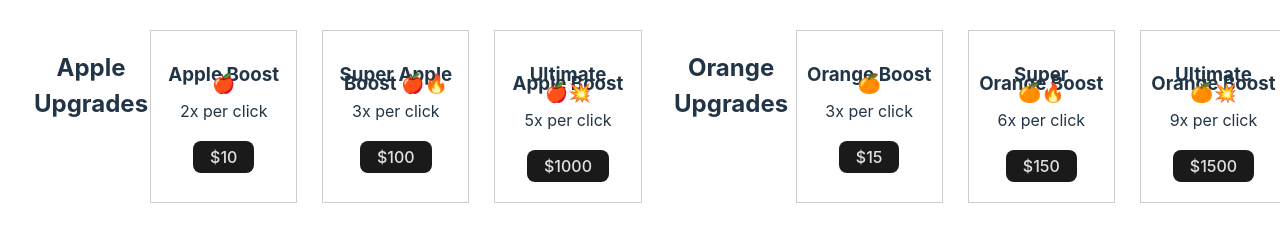
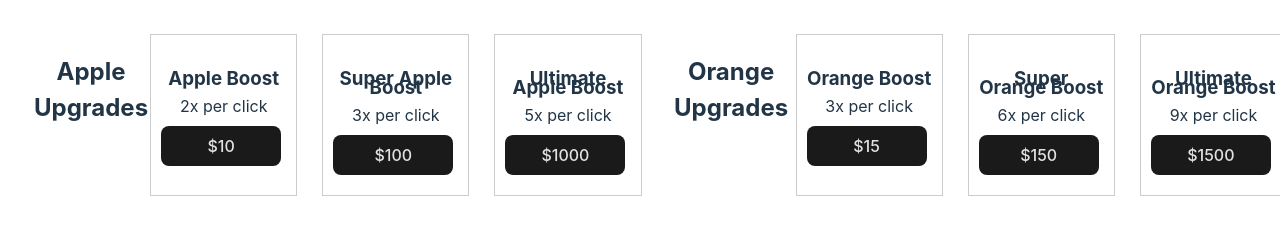
Before and after one commit to GiannfrancoC340/FruitFarmGame, a React (Vite) app in the folder FruitFarm/: page / in a window 1280 px wide. Shown: the part 568-800 px from the top of the page. Built offline with nearby package versions, Linux system fonts and the light colour scheme.

Commit message:
Edited the button and removed emojis

```diff
--- a/FruitFarm/src/App.css
+++ b/FruitFarm/src/App.css
@@ -76,14 +76,22 @@
 }
 
 button {
-  border-radius: 8px;
-  border: 1px solid transparent;
+  display: flex;
+  align-items: center;
+  justify-content: center;
+  min-width: 120px; /* Adjust width */
+  height: 40px; /* Adjust height */
   padding: 0.3em 1em;
   font-size: 1em;
   font-weight: 500;
   font-family: inherit;
   background-color: #1a1a1a;
-  color:  rgba(255, 255, 255, 0.87);
+  color: rgba(255, 255, 255, 0.87);
   cursor: pointer;
   margin-top: 10px;
+  white-space: nowrap; /* Prevents text wrapping */
+  text-align: center;
+  word-wrap: break-word;
+  text-align: center;
+  padding: 10px;
 }
--- a/FruitFarm/src/App.jsx
+++ b/FruitFarm/src/App.jsx
@@ -72,17 +72,17 @@ const App = () => {
       <div className="container">
         <h2>Apple Upgrades</h2>
         <div className="upgrade">
-          <h3>Apple Boost 🍎</h3>
+          <h3>Apple Boost</h3>
           <p>2x per click</p>
           <button onClick={buyAppleSmallBoost}>$10</button>
         </div>
         <div className="upgrade">
-          <h3>Super Apple Boost 🍎🔥</h3>
+          <h3>Super Apple Boost</h3>
           <p>3x per click</p>
           <button onClick={buyAppleBoost}>$100</button>
         </div>
         <div className="upgrade">
-          <h3>Ultimate Apple Boost 🍎💥</h3>
+          <h3>Ultimate Apple Boost</h3>
           <p>5x per click</p>
           <button onClick={buyAppleBigBoost}>$1000</button>
         </div>
@@ -90,17 +90,17 @@ const App = () => {
 
         <h2>Orange Upgrades</h2>
         <div className="upgrade">
-          <h3>Orange Boost 🍊</h3>
+          <h3>Orange Boost</h3>
           <p>3x per click</p>
           <button onClick={buyOrangeSmallBoost}>$15</button>
         </div>
         <div className="upgrade">
-          <h3>Super Orange Boost 🍊🔥</h3>
+          <h3>Super Orange Boost</h3>
           <p>6x per click</p>
           <button onClick={buyOrangeBoost}>$150</button>
         </div>
         <div className="upgrade">
-          <h3>Ultimate Orange Boost 🍊💥</h3>
+          <h3>Ultimate Orange Boost</h3>
           <p>9x per click</p>
           <button onClick={buyOrangeBigBoost}>$1500</button>
         </div>
```
